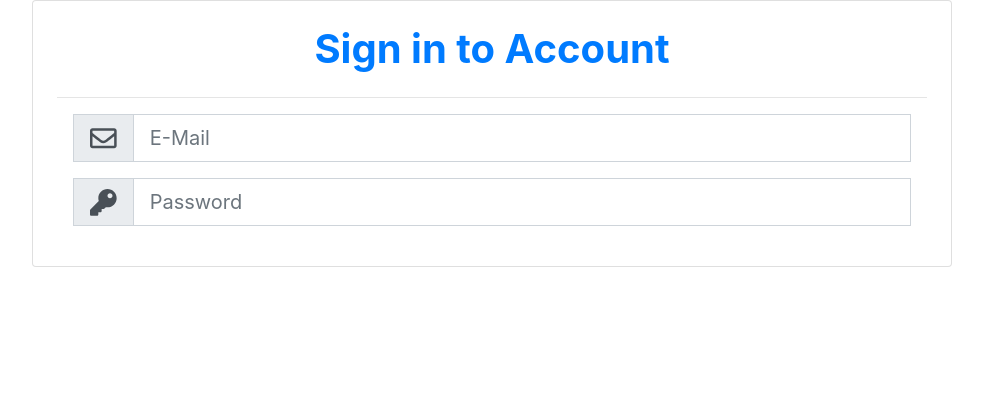
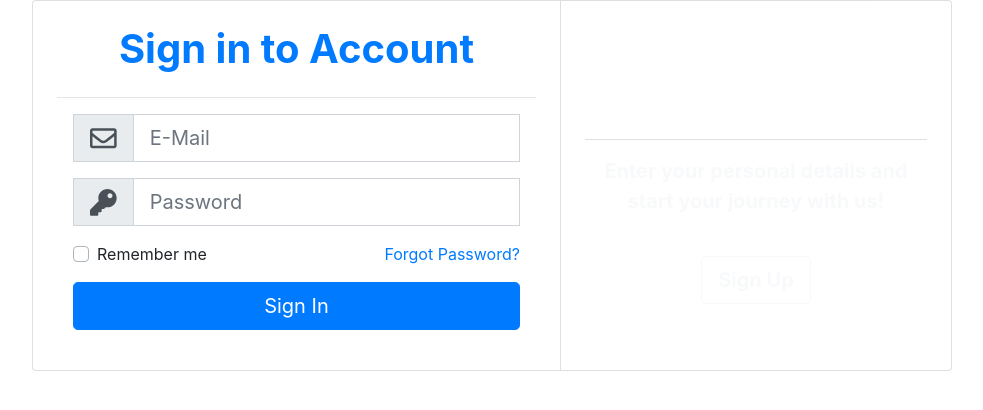
Before and after one commit to akaEMBI/Diary-Note, a PHP site: page / in a window 1280 px wide. Shown: the top 410 px of the page, without its empty margins (148-1131 px from the left). Run offline with PHP 8.4, Linux system fonts and the light colour scheme; some libraries are stand-ins or nearby versions.

Commit message:
menambahkkan folder css dan menambahkan file style.css | mengubah index.php

```diff
--- a/index.php
+++ b/index.php
@@ -42,6 +42,7 @@
 									<input type="email" name="email" id="email" class="form-control rounded-0" placeholder="E-Mail" required />
 								</div>
 								<!-- email-form-end -->
+								<!-- password-form-start -->
 								<div class="input-group input-group-lg form-group">
 									<div class="input-group-prepend">
 										<span class="input-group-text rounded-0">
@@ -57,7 +58,29 @@
 										required
 									/>
 								</div>
+								<!-- password-form-end -->
+								<div class="form-group">
+									<div class="custom-control custom-checkbox float-left">
+										<input type="checkbox" name="rem" class="custom-control-input" id="customCheck" />
+										<label for="customCheck" class="custom-control-label">Remember me</label>
+									</div>
+									<div class="forgot float-right">
+										<a href="#" id="forgot-link">Forgot Password?</a>
+									</div>
+									<div class="clearfix"></div>
+								</div>
+								<div class="form-group">
+									<input type="submit" value="Sign In" id="login-btn" class="btn btn-primary btn-lg btn-block myBtn" />
+								</div>
 							</form>
+						</div>
+						<div class="card justify-content-center rounded-right myColor p-4">
+							<h1 class="text-center font-weight-bold text-white">Hello Friends!</h1>
+							<hr class="my-3 bg-light myHr" />
+							<p class="text-center font-weight-bolder text-light lead">Enter your personal details and start your journey with us!</p>
+							<button class="btn btn-outline-light btn-lg align-self-center font-weight-bolder mt-4 myLinkBtn" id="register-link">
+								Sign Up
+							</button>
 						</div>
 					</div>
 				</div>
```
Also changed, not shown: assets/css/style.css (added).
